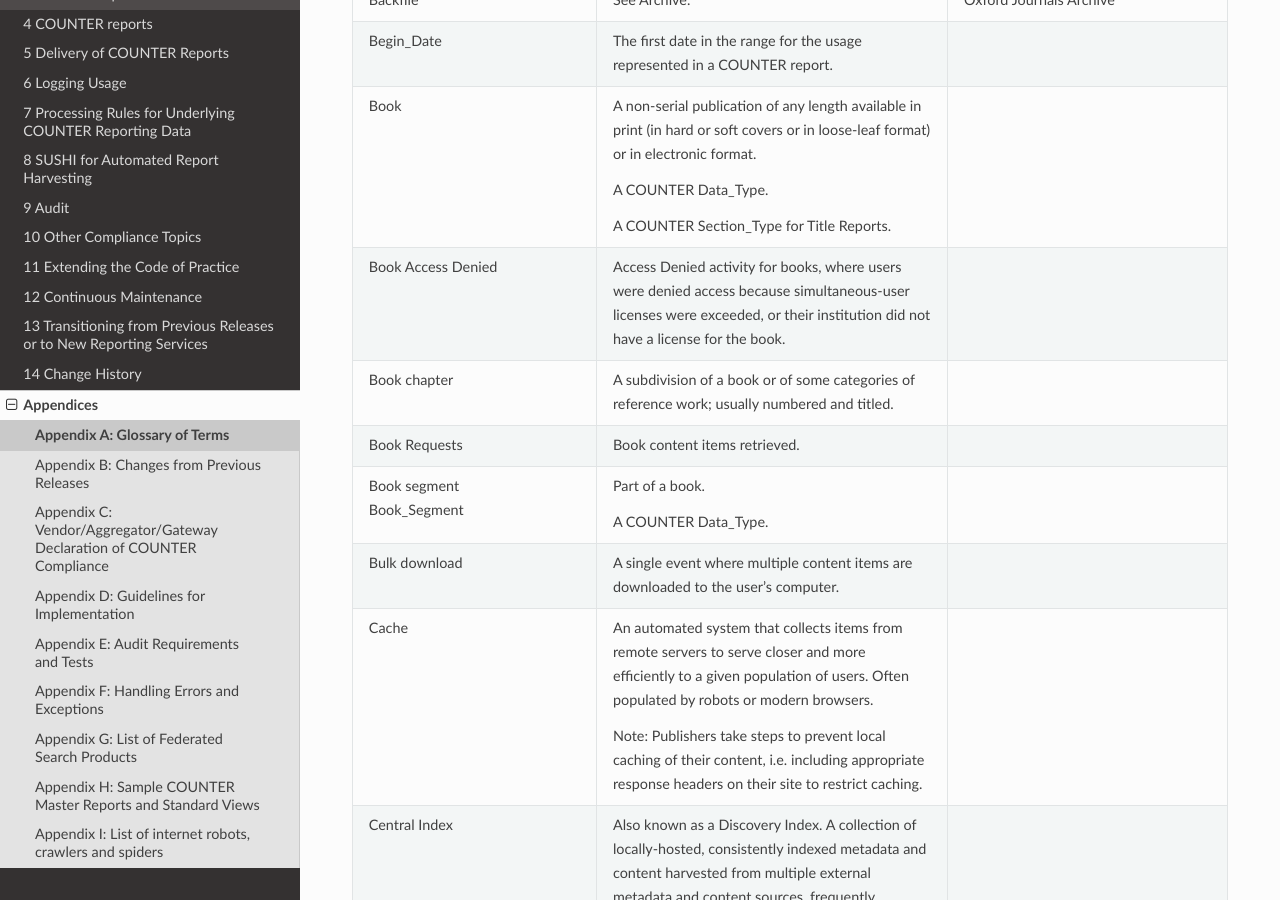
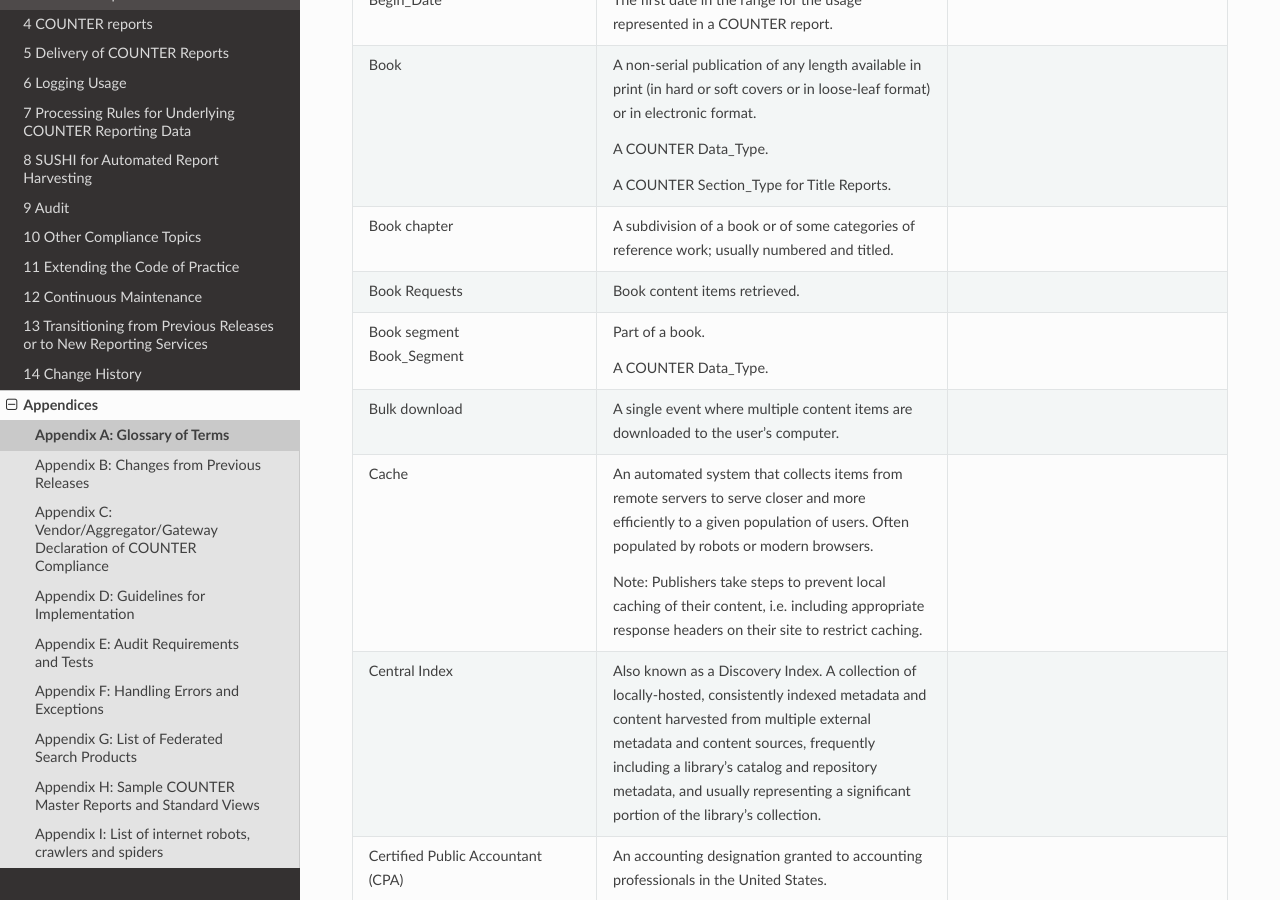
Before and after one commit to Project-Counter/cop5, a Sphinx documentation site: the page built from source/appendices/a-glossary-of-terms.rst, in a window 1280 px wide and 900 px high, scrolled down 3316 px. Built offline with Sphinx 7.4.7 and the Read the Docs theme 2.0.0, drawn with Linux system fonts in a browser that asks for light colours; some of the changed lines change nothing that is shown; some of the changed text lies outside the part shown.

Commit message:
Remove more unused terms from the glossary

```diff
--- a/source/appendices/a-glossary-of-terms.rst
+++ b/source/appendices/a-glossary-of-terms.rst
@@ -91,10 +91,6 @@
        A COUNTER Section_Type for Title Reports.
      -
 
-   * - Article header
-     - See Metadata.
-     -
-
    * - Article processing charges
      - An article processing charge (APC), also known as a publication fee, is a fee which is sometimes charged to authors to make a work available Open Access in either an Open Access journal or hybrid journal. ...They are the most common funding method for professionally published Open Access articles. [`Wikipedia <https://en.wikipedia.org/wiki/Article_processing_charge>`__]
      -
@@ -148,10 +144,6 @@
        A COUNTER Data_Type.
 
        A COUNTER Section_Type for Title Reports.
-     -
-
-   * - Book Access Denied
-     - Access Denied activity for books, where users were denied access because simultaneous-user licenses were exceeded, or their institution did not have a license for the book.
      -
 
    * - Book chapter
@@ -516,10 +508,6 @@
 
    * - Institutional identifier
      - See Institution_ID.
-     -
-
-   * - Intermediary
-     - See Content provider.
      -
 
    * - Internet robot, crawler, spider
```
